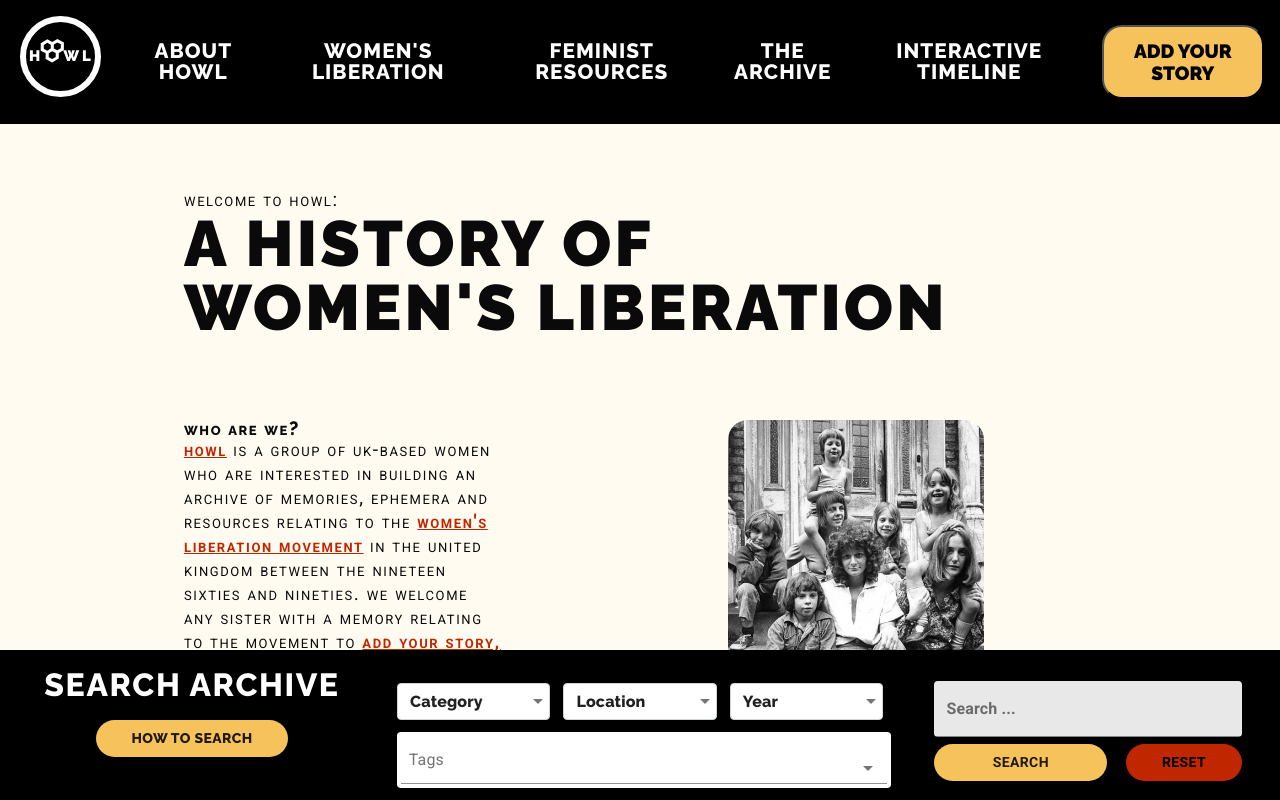
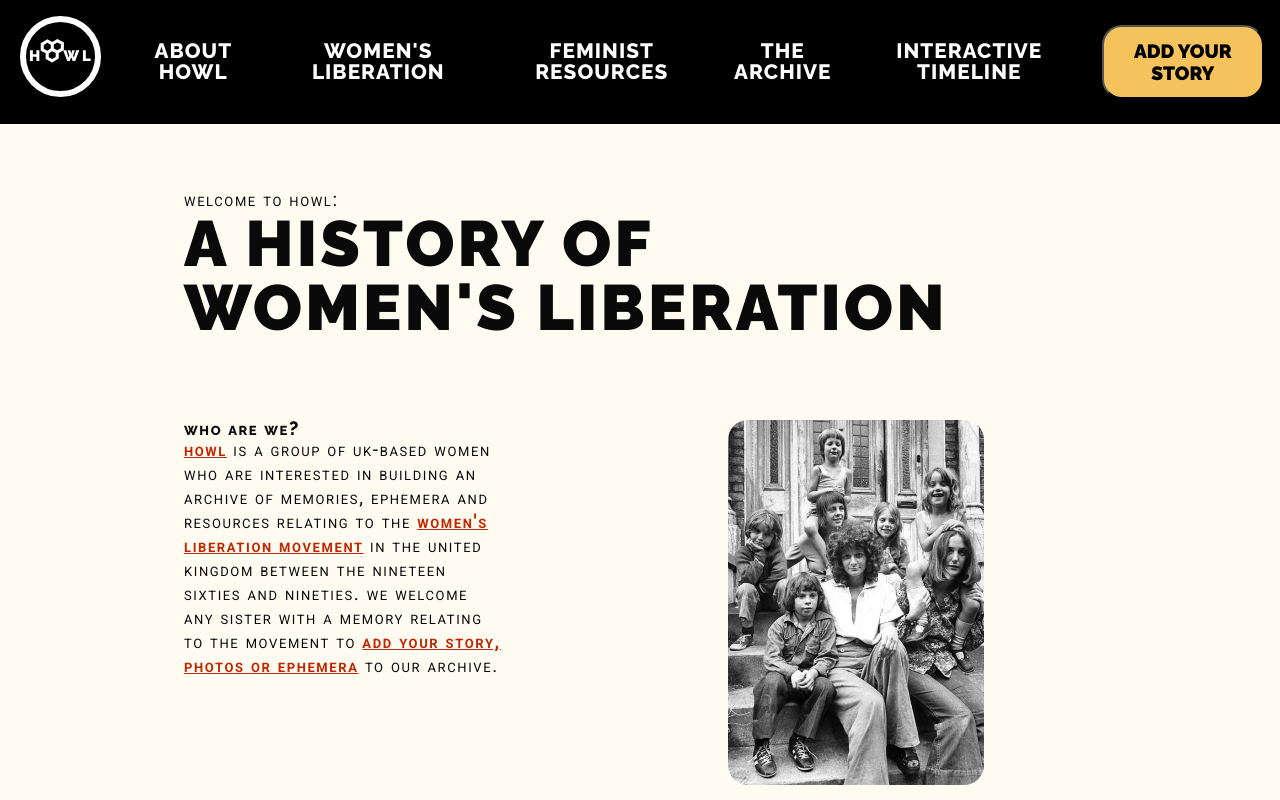
Before and after one commit to founders-programme-2/howl, a React (Create React App) app in the folder client/: page / in a window 1280 px wide. Shown: the top 800 px of the page. Built offline with nearby package versions, Linux system fonts and the light colour scheme; what react-a11y would draw is missing.

Commit message:
Update style #82

```diff
--- a/client/src/Components/Common/Footer/Footer.style.js
+++ b/client/src/Components/Common/Footer/Footer.style.js
@@ -8,7 +8,7 @@ export const FooterDiv = styled.footer`
   flex-direction: row;
   flex-wrap: nowrap;
   bottom: 0;
-  position: fixed;
+  position: relative;
 `;
 
 export const TitleDiv = styled.section`
--- a/client/src/Components/Common/Footer/mui.style.js
+++ b/client/src/Components/Common/Footer/mui.style.js
@@ -113,7 +113,7 @@ export const BootstrapInput = withStyles(theme => ({
     width: '80%',
     padding: '5% 16% 5% 8%',
     transition: theme.transitions.create(['border-color', 'box-shadow']),
-    fontFamily: ['Raleway', 'sans-serif'].join(','),
+    fontFamily: 'Raleway, sans-serif',
     fontWeight: '600',
     '&:focus': {
       borderRadius: 4,
```
